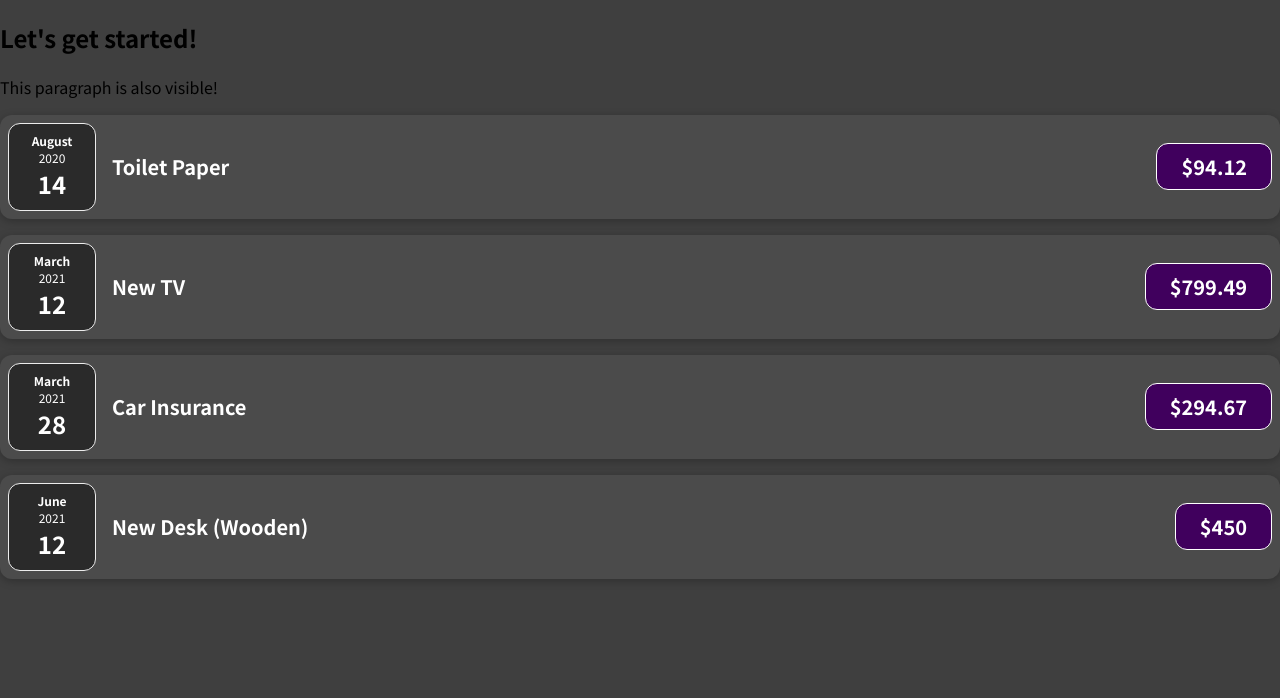
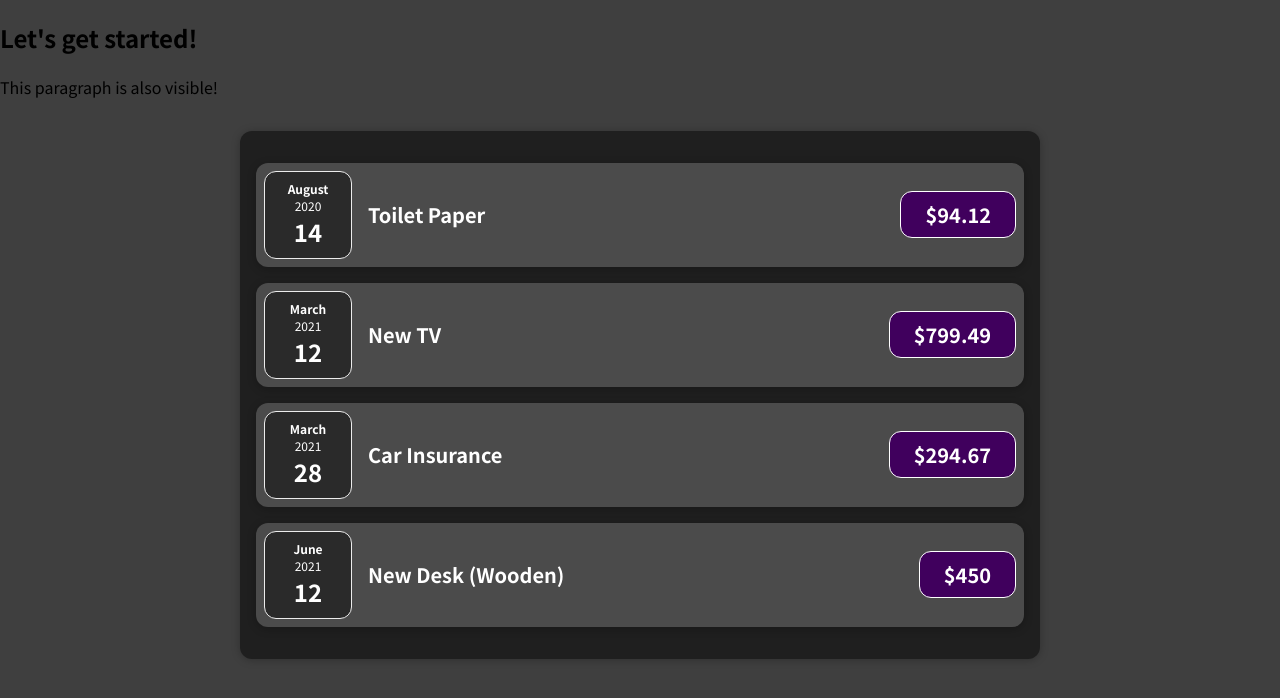
Before and after one commit to learningmonster/ExpenseTrackerApp, a JavaScript app: page / in a window 1280 px wide. Shown: the top 698 px of the page. Built offline with nearby package versions, Linux system fonts and the light colour scheme.

Commit message:
Separation of display components

```diff
--- a/src/App.js
+++ b/src/App.js
@@ -1,4 +1,4 @@
-import ExpenseItem from "./components/ExpenseItem";
+import Expenses from "./components/Expenses";
 
 function App() {
   const expenses = [
@@ -32,26 +32,7 @@ function App() {
     <div>
       <h2>Let's get started!</h2>
       <p>This paragraph is also visible!</p>
-      <ExpenseItem
-        title={expenses[0].title}
-        amount={expenses[0].amount}
-        date={expenses[0].date}
-      />
-      <ExpenseItem
-        title={expenses[1].title}
-        amount={expenses[1].amount}
-        date={expenses[1].date}
-      />
-      <ExpenseItem
-        title={expenses[2].title}
-        amount={expenses[2].amount}
-        date={expenses[2].date}
-      />
-      <ExpenseItem
-        title={expenses[3].title}
-        amount={expenses[3].amount}
-        date={expenses[3].date}
-      />
+      <Expenses items={expenses} />
     </div>
   );
 }
--- a/src/components/ExpenseItem.js
+++ b/src/components/ExpenseItem.js
@@ -2,13 +2,8 @@ import ExpenseDate from "./ExpenseDate";
 import "./ExpenseItem.css";
 
 function ExpenseItem(props) {
-  //   const expenseDate = props.date;
   const expenseTitle = props.title;
   const expenseAmount = props.amount;
-
-  //   const month = expenseDate.toLocaleString("en-US", { month: "long" });
-  //   const day = expenseDate.toLocaleString("en-US", { day: "2-digit" });
-  //   const year = expenseDate.getFullYear();
 
   return (
     <div className="expense-item">
--- /dev/null
+++ b/src/components/Expenses.css
@@ -0,0 +1,9 @@
+.expenses {
+  padding: 1rem;
+  background-color: rgb(31, 31, 31);
+  margin: 2rem auto;
+  width: 50rem;
+  max-width: 95%;
+  border-radius: 12px;
+  box-shadow: 0 1px 8px rgba(0, 0, 0, 0.25);
+}
--- /dev/null
+++ b/src/components/Expenses.js
@@ -0,0 +1,33 @@
+import "./Expenses.css";
+import ExpenseItem from "./ExpenseItem";
+
+function Expenses(props) {
+  const itemsArray = props.items;
+
+  return (
+    <div className="expenses">
+      <ExpenseItem
+        title={itemsArray[0].title}
+        amount={itemsArray[0].amount}
+        date={itemsArray[0].date}
+      />
+      <ExpenseItem
+        title={itemsArray[1].title}
+        amount={itemsArray[1].amount}
+        date={itemsArray[1].date}
+      />
+      <ExpenseItem
+        title={itemsArray[2].title}
+        amount={itemsArray[2].amount}
+        date={itemsArray[2].date}
+      />
+      <ExpenseItem
+        title={itemsArray[3].title}
+        amount={itemsArray[3].amount}
+        date={itemsArray[3].date}
+      />
+    </div>
+  );
+}
+
+export default Expenses;
```
